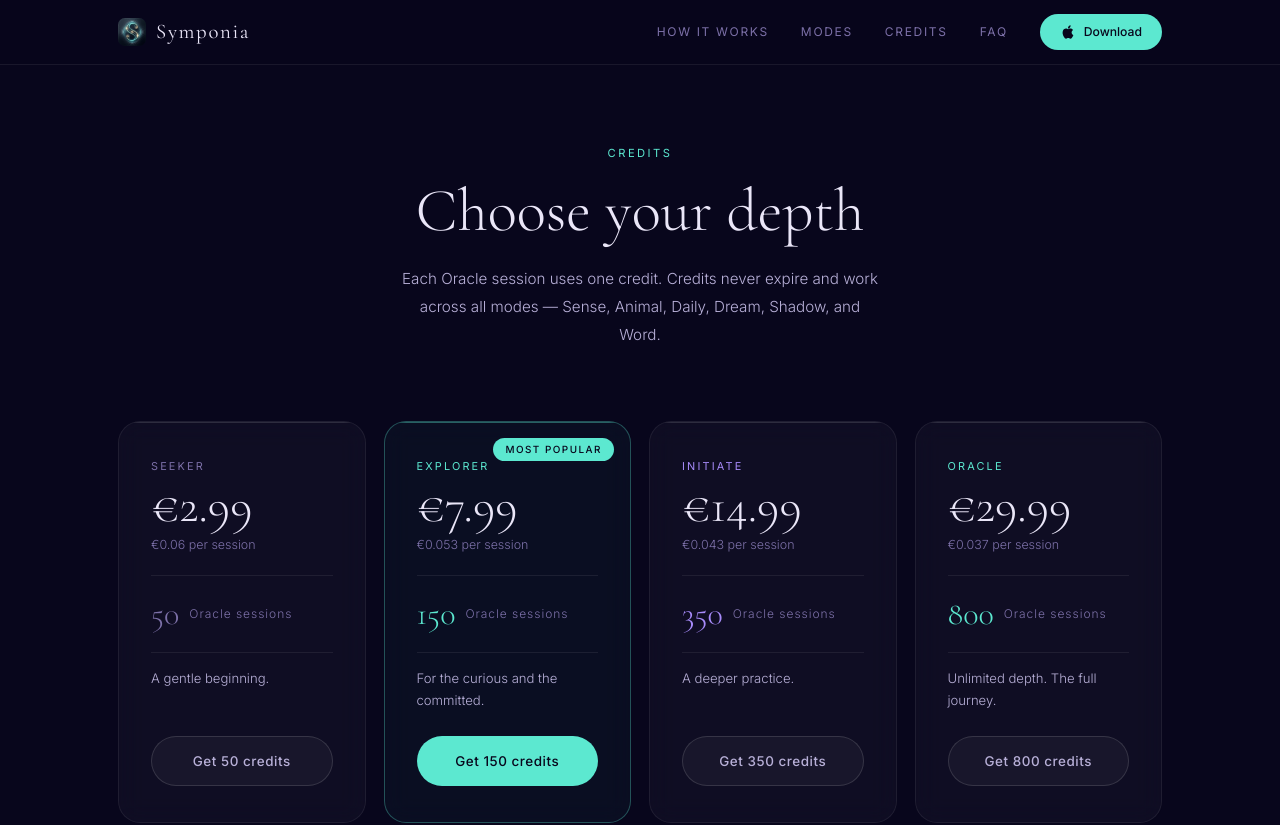
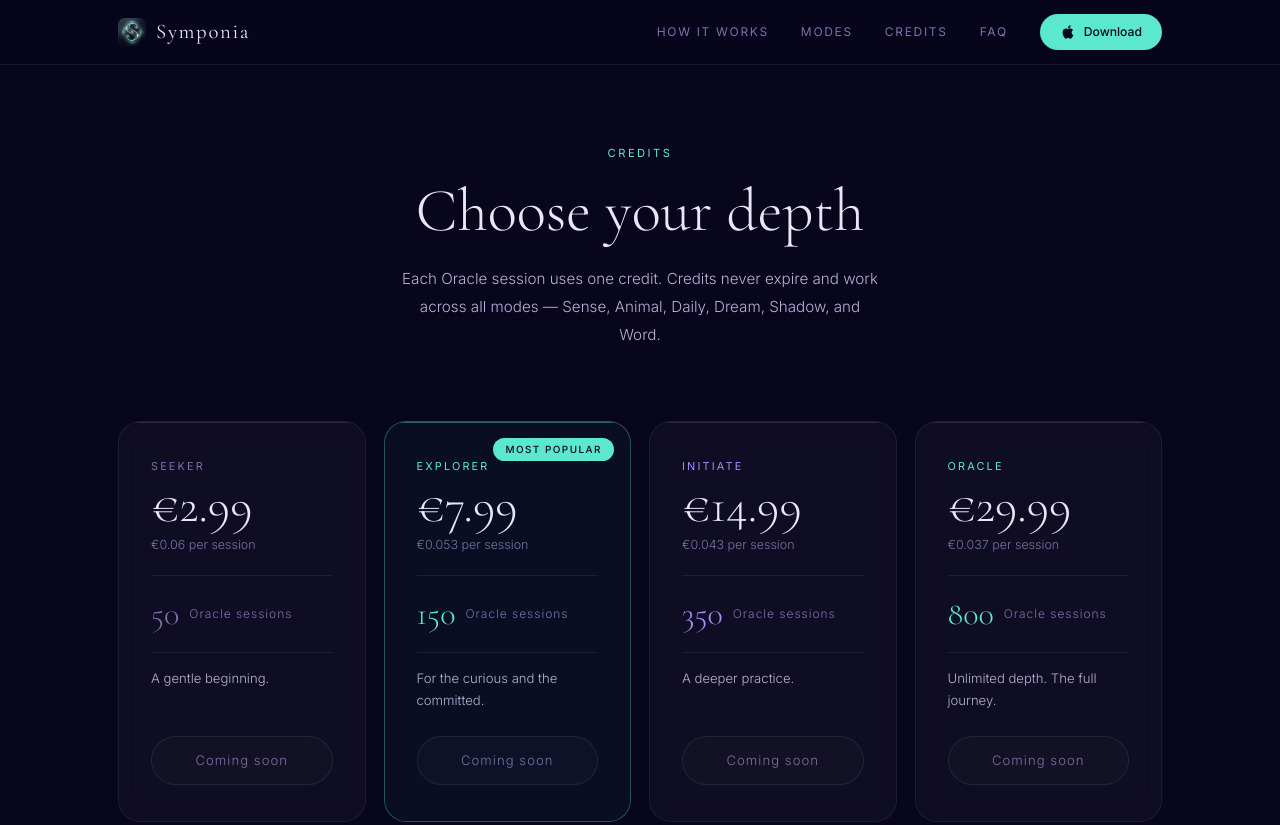
Before and after one commit to yd3-debug/Symponia-web, a Next.js app: page /credits in a window 1280 px wide. Shown: the top 825 px of the page. Built offline with nearby package versions, Linux system fonts and the light colour scheme.

Commit message:
Hide Stripe buttons, coming soon state

```diff
--- a/app/credits/page.tsx
+++ b/app/credits/page.tsx
@@ -61,7 +61,7 @@ const PACKS = [
   },
 ];
 
-function CreditCard({ pack, loading, onBuy }: { pack: typeof PACKS[0]; loading: boolean; onBuy: (priceId: string) => void }) {
+function CreditCard({ pack }: { pack: typeof PACKS[0]; loading?: boolean; onBuy?: (priceId: string) => void }) {
   return (
     <motion.div
       initial={{ opacity: 0, y: 20 }}
@@ -104,28 +104,10 @@ function CreditCard({ pack, loading, onBuy }: { pack: typeof PACKS[0]; loading:
         <p style={{ fontFamily: C.body, fontSize: '0.82rem', fontWeight: 300, color: C.sub, marginTop: 14, lineHeight: 1.7 }}>{pack.desc}</p>
       </div>
 
-      <button
-        onClick={() => onBuy(pack.priceId)}
-        disabled={loading}
-        style={{
-          width: '100%',
-          padding: '14px',
-          borderRadius: 100,
-          border: `0.5px solid ${pack.popular ? 'transparent' : C.borderStrong}`,
-          background: pack.popular ? pack.accent : 'rgba(255,255,255,0.04)',
-          color: pack.popular ? C.bg : C.sub,
-          fontFamily: C.body,
-          fontSize: '0.84rem',
-          fontWeight: 500,
-          letterSpacing: '0.04em',
-          cursor: loading ? 'wait' : 'pointer',
-          opacity: loading ? 0.6 : 1,
-          transition: 'all 0.2s',
-          marginTop: 'auto',
-        }}
-      >
-        {loading ? 'Redirecting...' : `Get ${pack.credits} credits`}
-      </button>
+      {/* TODO: Enable when Stripe is configured */}
+      <div style={{ width: '100%', padding: '14px', borderRadius: 100, border: `0.5px solid ${C.border}`, background: 'rgba(255,255,255,0.02)', color: C.dim, fontFamily: C.body, fontSize: '0.82rem', fontWeight: 300, letterSpacing: '0.08em', textAlign: 'center', marginTop: 'auto' }}>
+        Coming soon
+      </div>
     </motion.div>
   );
 }
```
